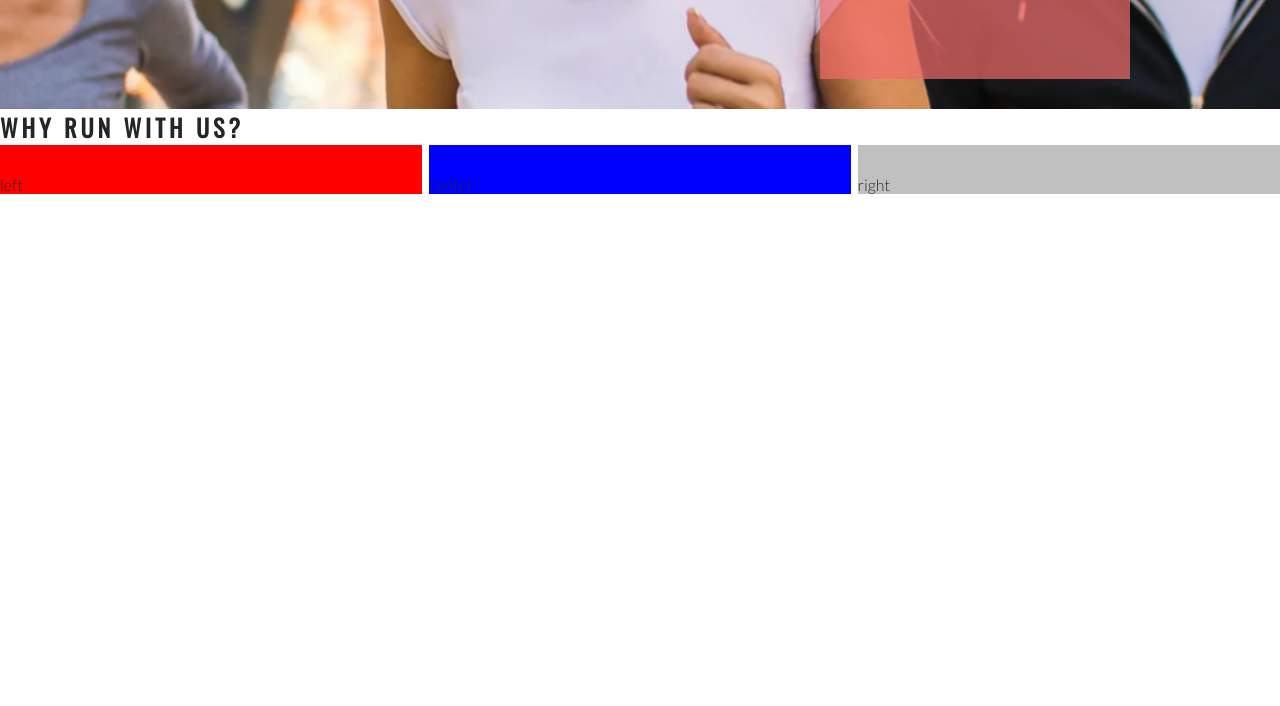
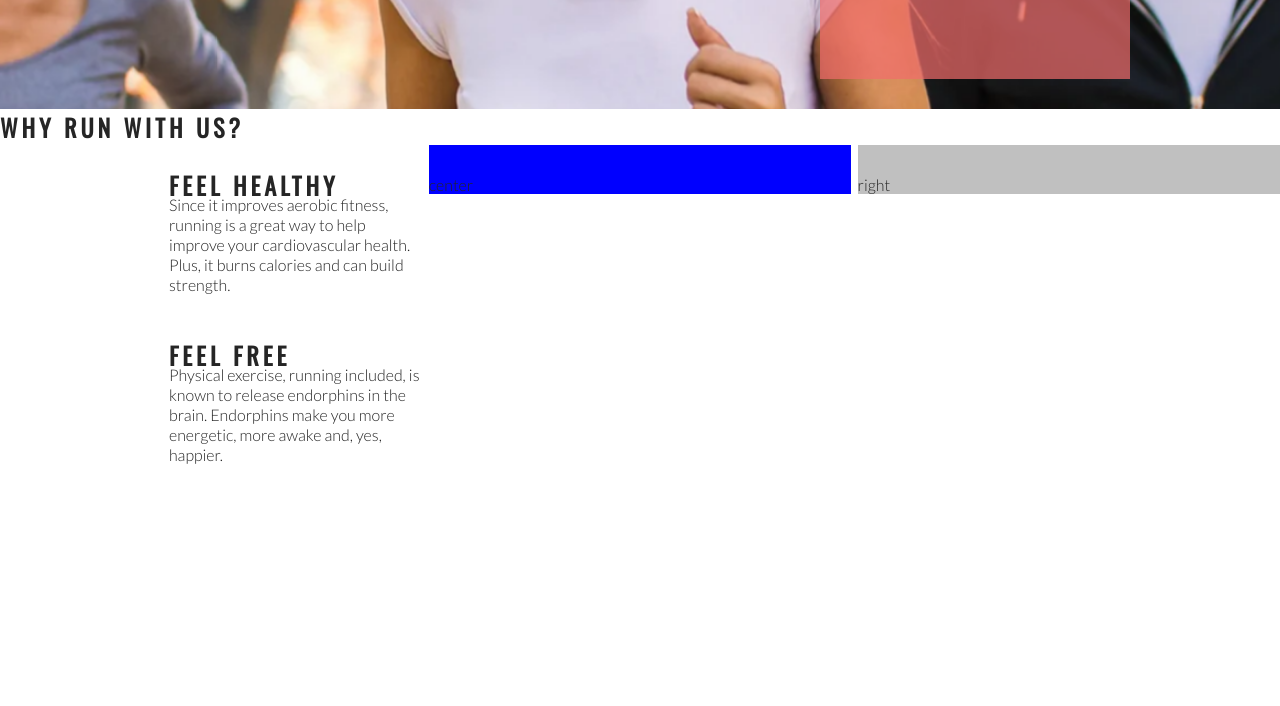
Before and after one commit to t-hullis/love-running, a plain HTML site: page index.html in a window 1280 px wide. Shown: the part 566-1272 px from the top of the page. Drawn offline with nearby package versions, Linux system fonts and the light colour scheme.

Commit message:
final of the day

```diff
--- a/assets/css/style.css
+++ b/assets/css/style.css
@@ -110,8 +110,7 @@ h1, h2 {
     padding-top: 30px;
     width: 33%;
     float: left;
-    background-color: red;
-}
+    }
 #right-about {
     padding-top: 30px;
     width: 33%;
@@ -124,3 +123,11 @@ h1, h2 {
     margin: auto;
     background-color: blue;
 }
+
+.left-about-heading {
+    width:60%;
+    float: right;
+    line-height: 20px;
+    clear: both;
+    margin-bottom: 50px;
+}
--- a/index.html
+++ b/index.html
@@ -45,7 +45,22 @@
 
     <section id="club-ethos">
         <h1>Why run with us?</h1>
-        <div id="left-about">left</div>
+        <hr>
+        <div id="left-about">
+          <div class="left-about-heading">
+              <h1>Feel Healthy</h1>
+              <hr>
+              <p>Since it improves aerobic fitness, running is a great way to help improve your cardiovascular health. Plus, it burns calories and can build strength.</p>
+          </div>
+
+          <div class="left-about-heading">
+            <h1>Feel Free</h1>
+            <hr>
+            <p> Physical exercise, running included, is known to release endorphins in the brain. Endorphins make you more energetic, more awake and, yes, happier.</p>
+        </div>
+
+
+        </div>
         <div id="right-about">right</div>
         <div id="center-about">center</div>
 
```
